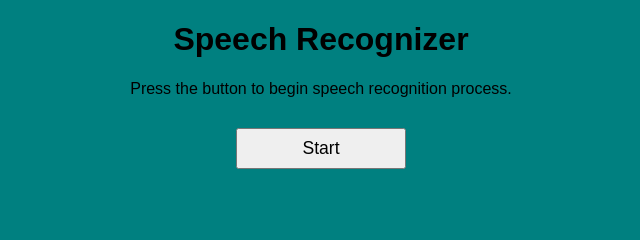
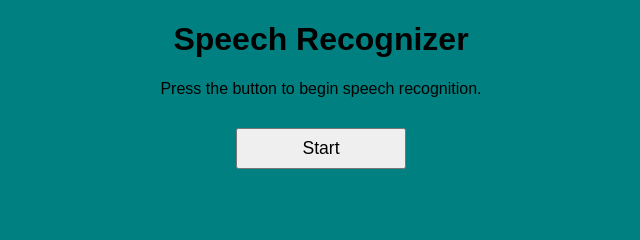
Before and after one commit to ShadowForests/ShadowForests.github.io, a plain HTML site: page ASite/SpeechRecognition/SpeechRecognizer.html in a window 1280 px wide. Shown: the top 240 px of the page, 319-959 px from the left. Drawn offline with nearby package versions, Linux system fonts and the light colour scheme; no server answers.

Commit message:
Update SpeechRecognizer.html

```diff
--- a/ASite/SpeechRecognition/SpeechRecognizer.html
+++ b/ASite/SpeechRecognition/SpeechRecognizer.html
@@ -15,7 +15,7 @@
 
   <body>
     <h1>Speech Recognizer</h1>
-    <p>Press the button to begin speech recognition process.</p>
+    <p>Press the button to begin speech recognition.</p>
 
     <button>Start</button>
 
```
